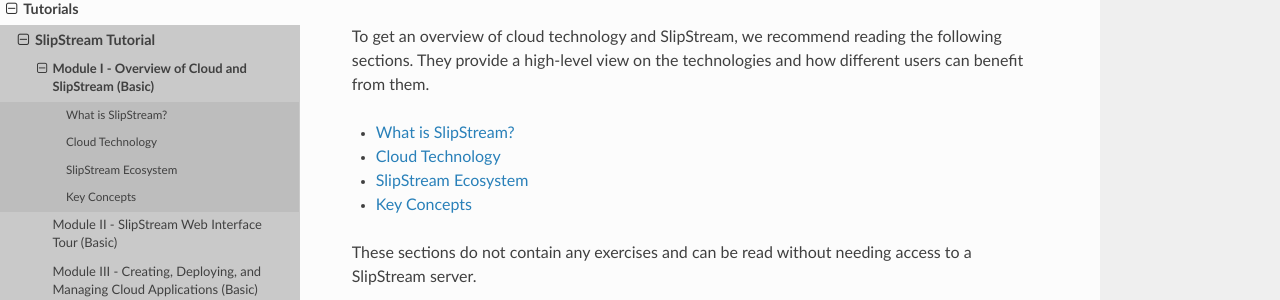
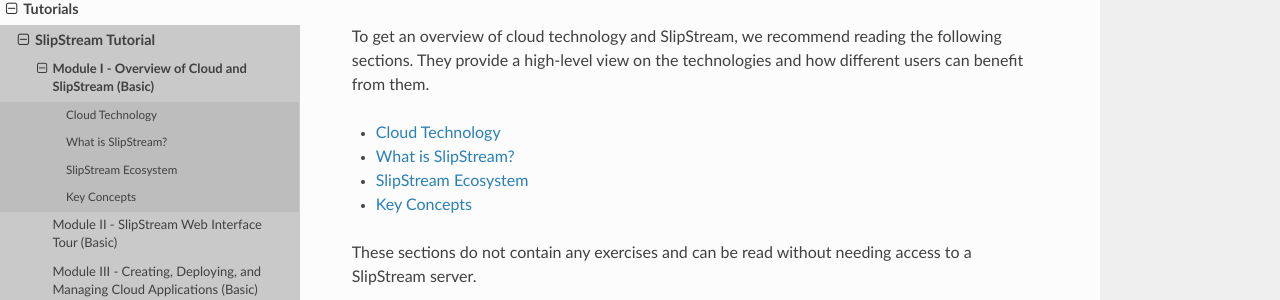
Before and after one commit to slipstream/SlipStreamDocumentation, a Sphinx documentation site: the page built from docs/tutorials/ss/module-1.rst, in a window 1280 px wide. Shown: the part 196-496 px from the top of the page. Built offline with Sphinx 7.4.7 and the Read the Docs theme 2.0.0, drawn with Linux system fonts in a browser that asks for light colours.

Commit message:
reorder sections

```diff
--- a/docs/tutorials/ss/module-1.rst
+++ b/docs/tutorials/ss/module-1.rst
@@ -8,8 +8,8 @@
 .. toctree::
    :maxdepth: 1
 
+   cloud-technology
    slipstream-defined
-   cloud-technology
    slipstream-ecosystem
    key-concepts
 
```
